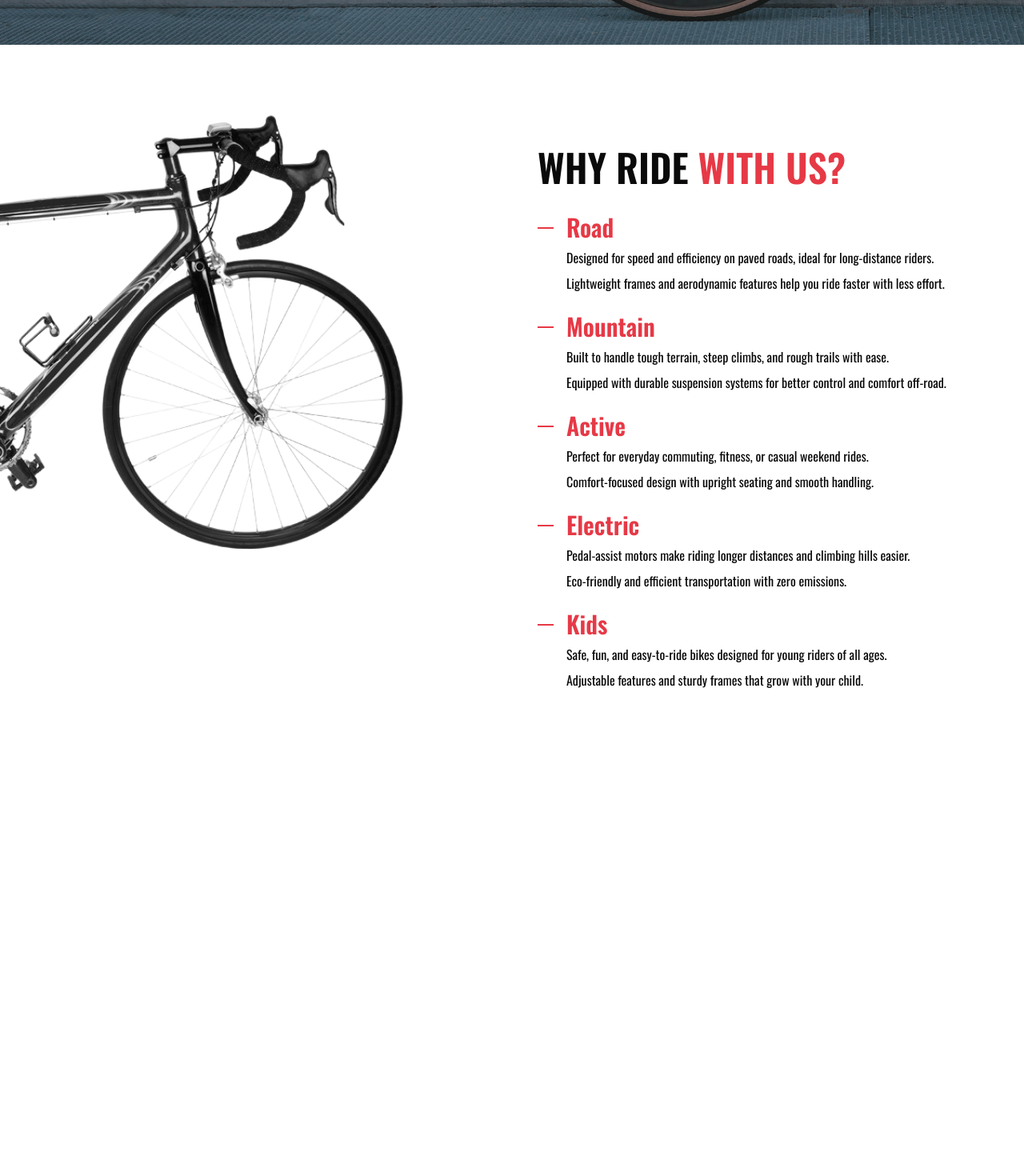
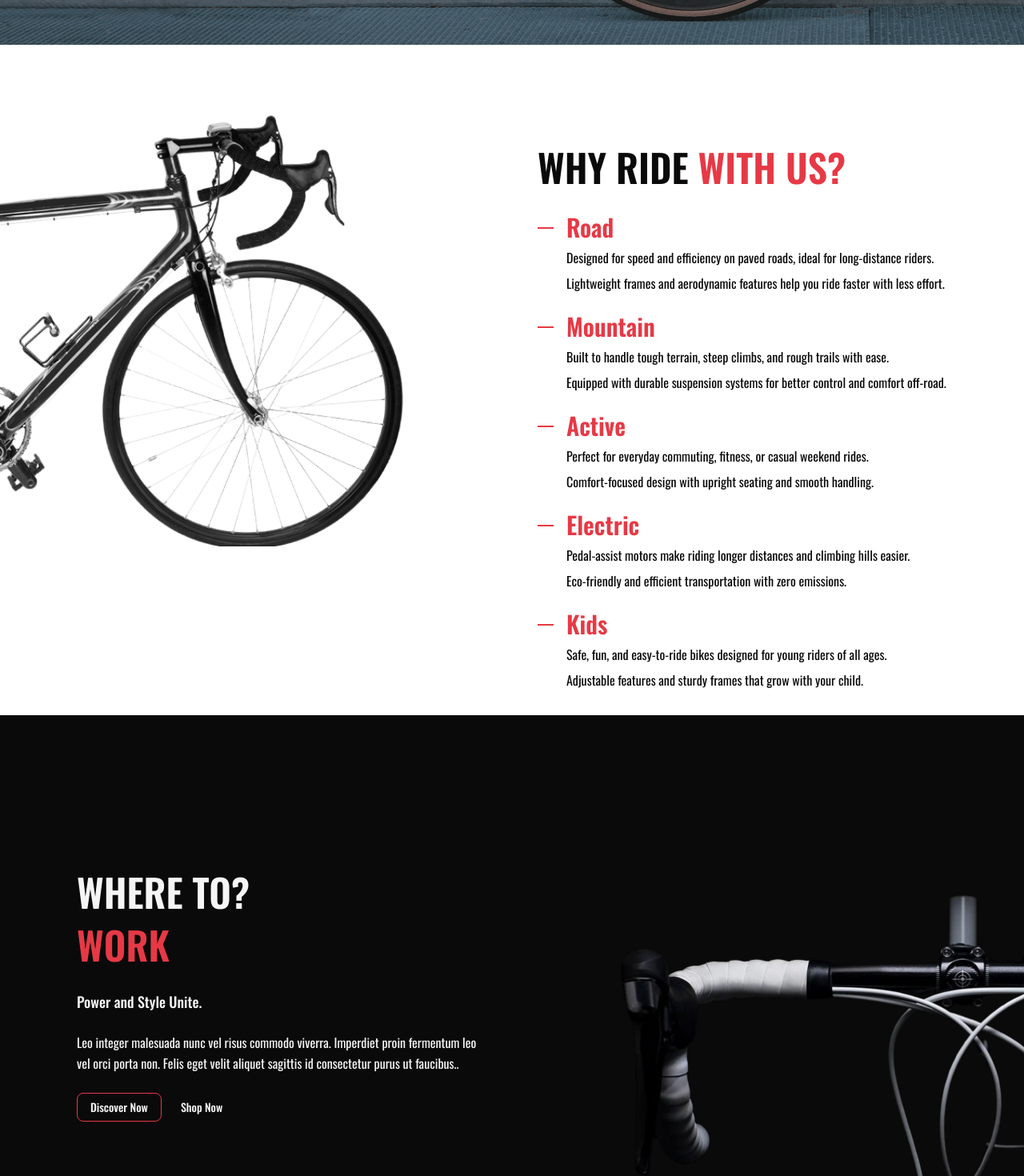
Before and after one commit to junayet4o12/cycle-craze-frontend, a React (Vite) app: page / in a window 1280 px wide. Shown: the part 659-2129 px from the top of the page at 80% size. Before the commit the page ends 1601 px from the top, so only its background shows below. Built offline with nearby package versions, Linux system fonts and the light colour scheme.

Commit message:
where to work section has completed

```diff
--- a/src/components/modules/home/WhereToWork.tsx
+++ b/src/components/modules/home/WhereToWork.tsx
@@ -1,9 +1,23 @@
+import { Button } from "@/components/ui/button";
 
 
 export default function WhereToWork() {
-  return (
-    <div>
-      {/* <h1>This is WhereToWork component.</h1> */}
-    </div>
-  );
+    return (
+        <div className="grid md:grid-cols-2 pt-10 xl:pt-20 bg-foreground ">
+
+            <div className="space-y-6 mt-10 px-8 text-accent max-w-xl ml-auto flex flex-col justify-center">
+                <h2 className="uppercase"> Where to?
+                    <br />
+                    <span className="text-primary">work</span>
+                </h2>
+                <h6>Power and Style Unite.</h6>
+                <p>Leo integer malesuada nunc vel risus commodo viverra. Imperdiet proin fermentum leo vel orci porta non. Felis eget velit aliquet sagittis id consectetur purus ut faucibus..</p>
+                <div className="space-x-2">
+                    <Button variant={"ghost"} className="border border-primary hover:!bg-transparent hover:text-accent">Discover Now</Button>
+                    <Button className="hover:!bg-transparent hover:text-accent" variant={"ghost"}>Shop Now</Button>
+                </div>
+            </div>
+            <img className="object-cover hidden md:block ml-auto w-[90%] xl:w-[80%]" src="/public/where-to-work-banner.png" alt="" />
+        </div>
+    );
 }
--- a/src/components/modules/home/WhyRideWithUs.tsx
+++ b/src/components/modules/home/WhyRideWithUs.tsx
@@ -39,9 +39,9 @@ const whyRideWithUs = [
 
 export default function WhyRideWithUs() {
     return (
-        <div className="grid md:grid-cols-2 py-10 xl:py-20">
+        <div className="grid md:grid-cols-2 pt-10 xl:pt-20">
             <img className="w-[90%] xl:w-[80%] object-cover hidden md:block" src="/why-ride-banner.png" alt="" />
-            <div className="space-y-6 mt-10 px-8">
+            <div className="space-y-6 mt-10 px-8 pb-8 ">
                 <h2 className="uppercase">Why Ride <span className="text-primary">With Us?</span></h2>
                 <div className="space-y-6">
                     {whyRideWithUs.map((item, index) => (
```
Also changed, not shown: public/where-to-work-banner.png (added), public/why-ride-banner.png.
